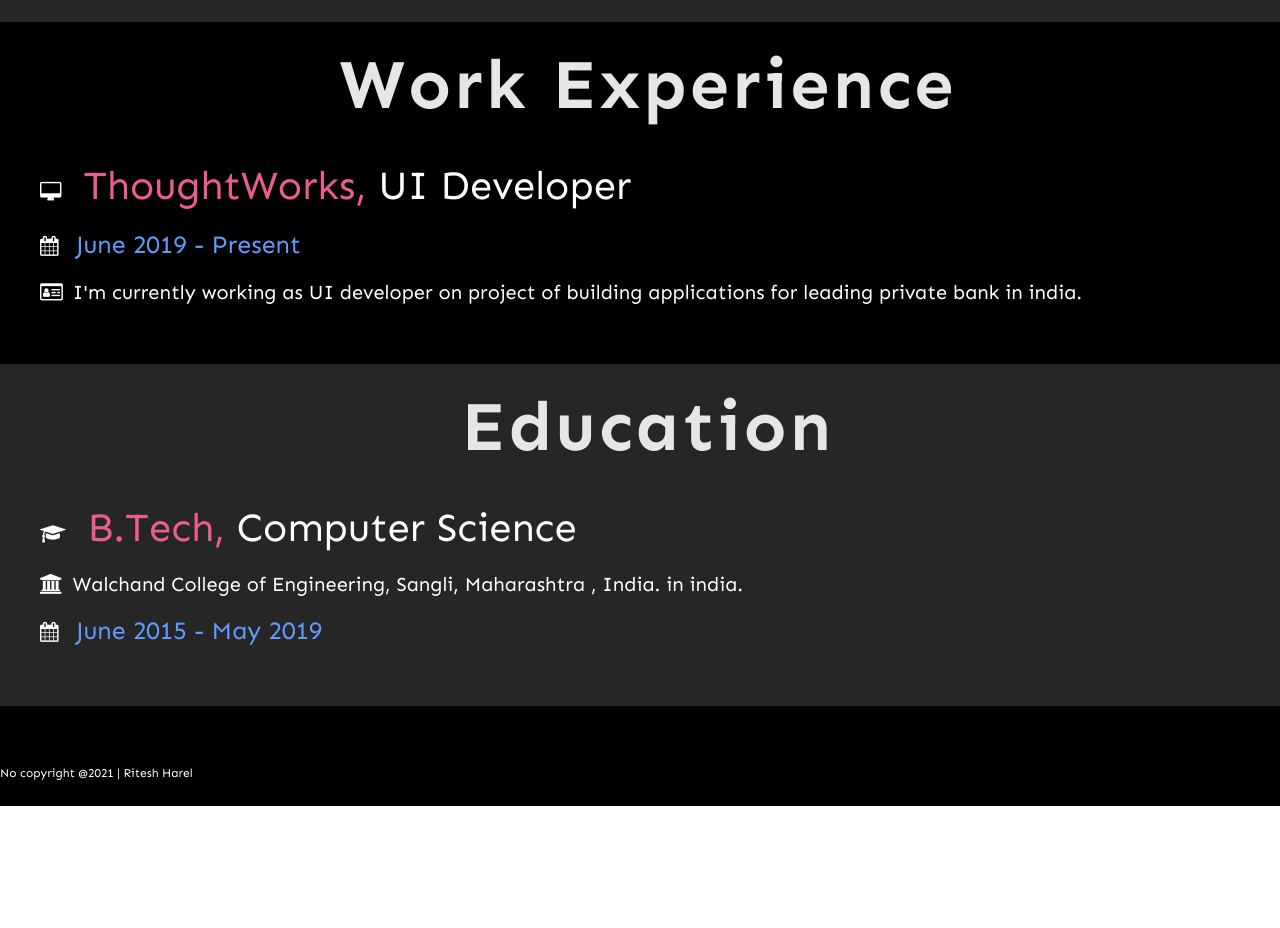
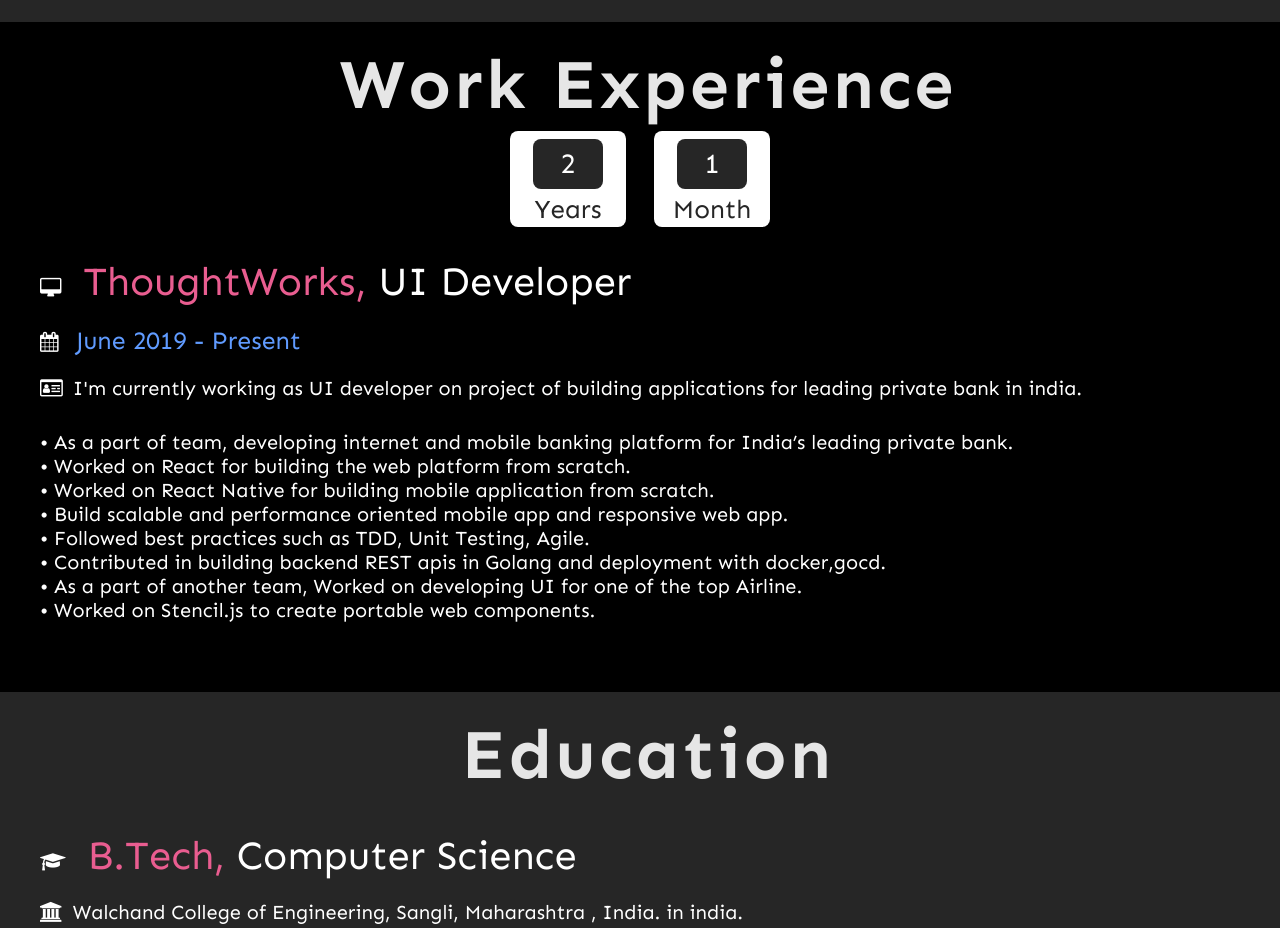
Before and after one commit to ritesh7harel/me, a React (Create React App) app: page / in a window 1280 px wide. Shown: the part 2660-3588 px from the top of the page. Before the commit the page ends 3466 px from the top, so only its background shows below. Built offline with nearby package versions, Linux system fonts and the light colour scheme.

Commit message:
update experince section

```diff
--- a/src/Experience/Experience.css
+++ b/src/Experience/Experience.css
@@ -40,6 +40,11 @@
     font-size: 20px;
     padding: 10px;
 }
+.extraDetails {
+    color: white;
+    font-size: 20px;
+    padding: 20px;
+}
 
 .year {
     color: #609bff;
@@ -48,7 +53,43 @@
 }
 
 
-.icon{
+.icon {
     color: white;
     padding: 0 10px;
 }
+
+.totalExperience {
+    display: flex;
+    width: 260px;
+    justify-content: space-between;
+    margin: 0 auto;
+}
+
+.outer {
+    height: 80px;
+    width: 100px;
+    background-color: white;
+    padding: 8px;
+    text-align: center;
+    border-radius: 8px;
+}
+
+.inner {
+    height: 50px;
+    width: 70px;
+    background-color: #262626;
+    color: white;
+    margin: 0 auto;
+    text-align: center;
+    font-size: 28px;
+    display: flex;
+    justify-content: center;
+    align-items: center;
+    border-radius: 8px;
+}
+
+.label {
+    color: #262626;
+    font-size: 26px;
+    padding: 5px;
+}
--- a/src/Experience/Experience.js
+++ b/src/Experience/Experience.js
@@ -1,15 +1,56 @@
 import './Experience.css';
+import {useEffect, useState} from "react";
 
 const Experience = () => {
+    const [months, setMonths] = useState(0);
+    const [years, setYears] = useState(0);
+
+    useEffect(() => {
+        const joinedDate = new Date(2019, 5, 3);
+        const currentDate = new Date();
+        const currentMonth = currentDate.getMonth() + 1;
+        const currentYear = currentDate.getFullYear();
+        const joinedMonth = joinedDate.getMonth() + 1;
+        const joinedYear = joinedDate.getFullYear();
+
+        let totalMonths = 0;
+        let totalYears = currentYear - joinedYear;
+
+        if ((currentMonth - joinedMonth) >= 0) {
+            totalMonths = currentMonth - joinedMonth;
+        } else {
+            totalMonths = 12 - Math.abs(currentMonth - joinedMonth);
+            --totalYears;
+        }
+        setMonths(totalMonths + 1);
+        setYears(totalYears);
+        setYears(totalYears);
+    }, []);
+
     return (
         <div className="experience">
             <div>
                 <div className="title">
                     Work Experience
                 </div>
-                {/*<div className="subTitle">*/}
-                {/*    Companies I have worked for in the past*/}
-                {/*</div>*/}
+                <div className="totalExperience">
+                    <div className="outer">
+                        <div className="inner">
+                            {years}
+                        </div>
+                        <div className="label">
+                            {years > 1 ? 'Years' : 'Year'}
+                        </div>
+                    </div>
+                    <div className="outer">
+                        <div className="inner">
+                            {months}
+                        </div>
+                        <div className="label">
+                            {months > 1 ? 'Months' : 'Month'}
+                        </div>
+                    </div>
+                </div>
             </div>
             <div className="companies">
                 <div className="company">
@@ -23,6 +64,16 @@
                     applications for leading private bank
                     in india.
                 </div>
+                <div className="extraDetails">
+                    • As a part of team, developing internet and mobile banking platform for India’s leading private bank.<br/>
+                    • Worked on React for building the web platform from scratch.<br/>
+                    • Worked on React Native for building mobile application from scratch.<br/>
+                    • Build scalable and performance oriented mobile app and responsive web app.<br/>
+                    • Followed best practices such as TDD, Unit Testing, Agile.<br/>
+                    • Contributed in building backend REST apis in Golang and deployment with docker,gocd.<br/>
+                    • As a part of another team, Worked on developing UI for one of the top Airline.<br/>
+                    • Worked on Stencil.js to create portable web components.<br/>
+                </div>
             </div>
         </div>
     );
```
